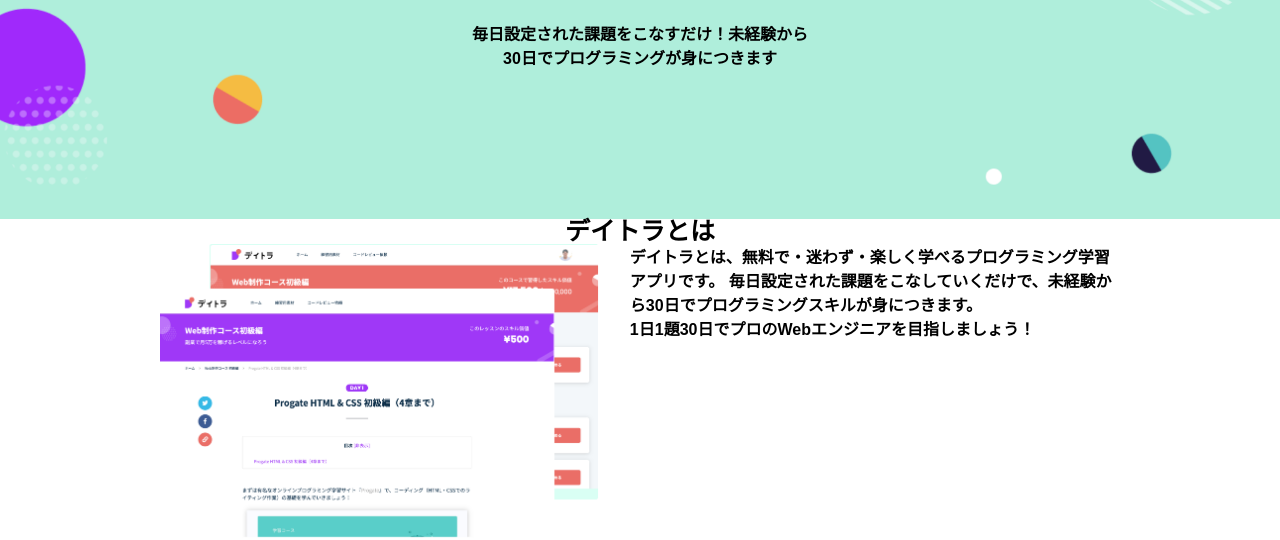
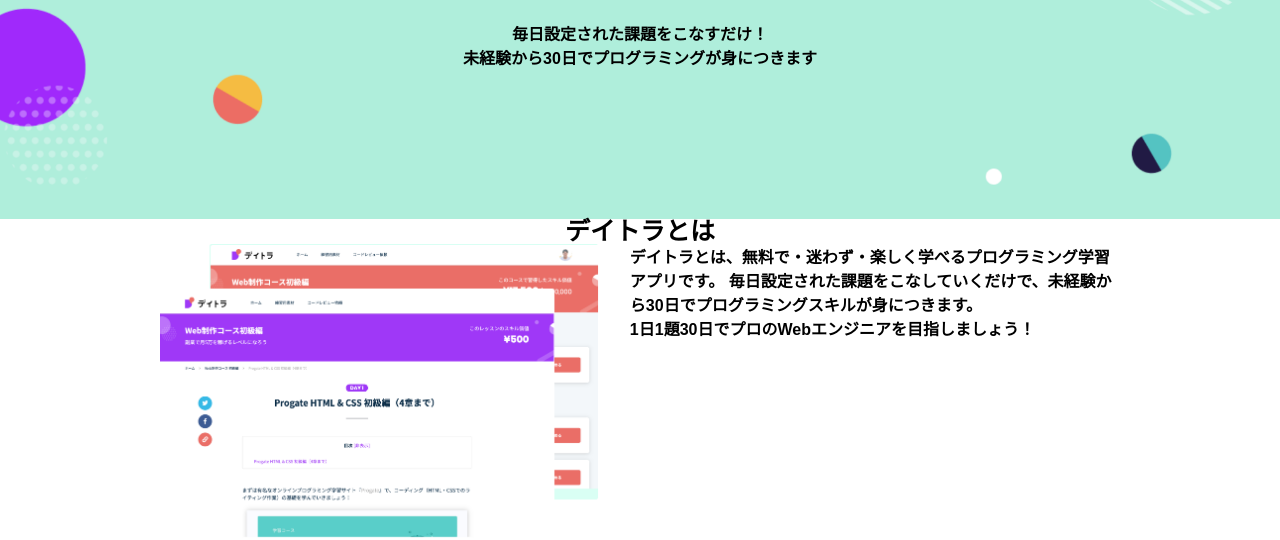
Before and after one commit to seki-mori/seki-mori.github.io, a plain HTML site: page index.html in a window 1280 px wide. Shown: the part 252-792 px from the top of the page. Drawn offline with Linux system fonts and the light colour scheme.

Commit message:
Update index.html

```diff
--- a/index.html
+++ b/index.html
@@ -27,7 +27,7 @@
     <div class="introduce">
       <div class="content">
         <h1>1日1題30日で<br>プロのWebエンジニアになろう！</h1>
-        <p>毎日設定された課題をこなすだけ！未経験から<br>30日でプログラミングが身につきます
+        <p>毎日設定された課題をこなすだけ！<br>未経験から30日でプログラミングが身につきます
         </p>
       </div>
     </div>
```
